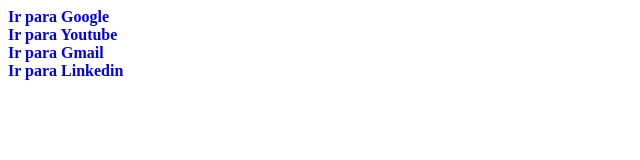
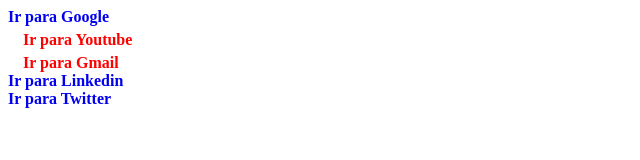
Before and after one commit to maratonou/maratonou.github.io, a plain HTML site: page testeRapido/semlista.html in a window 1280 px wide. Shown: the whole page, without its empty margins (0-640 px from the left). Drawn offline with Linux system fonts and the light colour scheme.

Commit message:
Update semlista.html

```diff
--- a/testeRapido/semlista.html
+++ b/testeRapido/semlista.html
@@ -11,14 +11,20 @@
 		font-weight:bold;
 
 	}
+	.sublist{
+		padding-top:5px;
+		padding-left:15px;
+		color:red;
+	}
 
 	</style>
 	<body>
 		<nav>
-			<a href="google.com">Ir para Google</a>
-			<a href="youtube.com">Ir para Youtube</a>
-			<a href="gmail.com">Ir para Gmail</a>
-			<a href="linkedin.com">Ir para Linkedin</a>
+			<a href="http://www.google.com">Ir para Google</a>
+			<a href="http://www.youtube.com" class="sublist">Ir para Youtube</a>
+			<a href="http://www.gmail.com" class="sublist">Ir para Gmail</a>
+			<a href="http://www.linkedin.com">Ir para Linkedin</a>
+			<a href="http://www.twitter.com">Ir para Twitter</a>
 
 		</nav>
 
```
